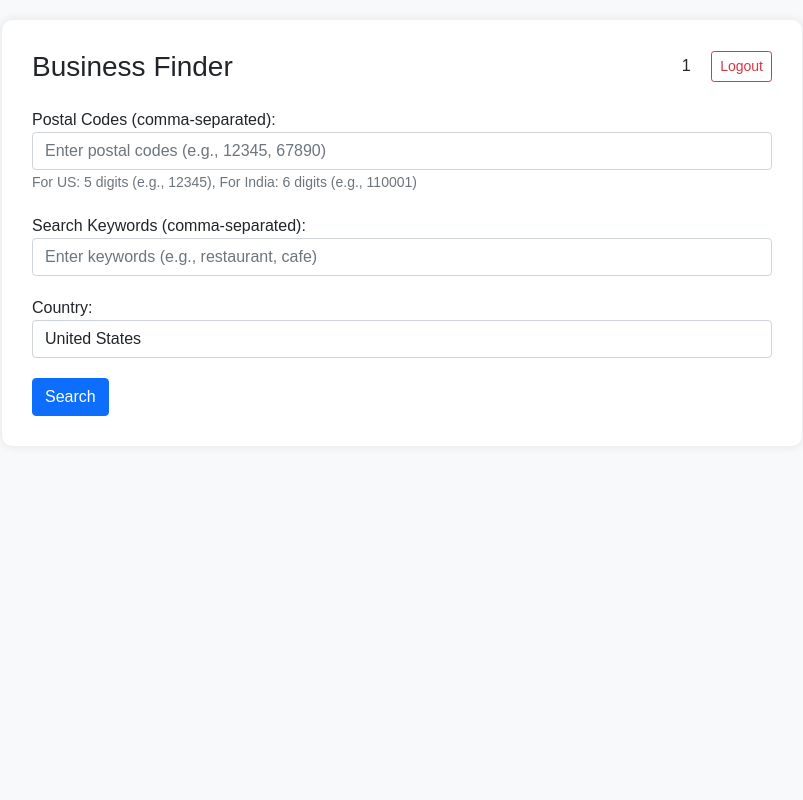
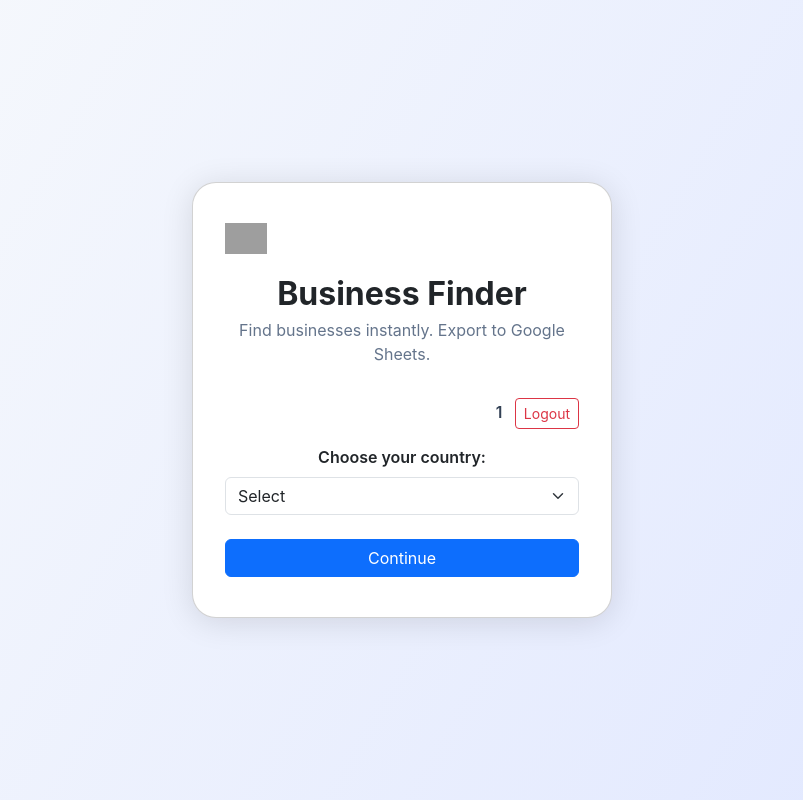
Before and after one commit to shouryarajgupta/business_finder, a Flask app: page / in a window 1280 px wide. Shown: the whole page, without its empty margins (238-1041 px from the left). Run offline with Flask 3, Linux system fonts and the light colour scheme; the visitor is signed in with stand-in values (Sample User, id 1); parts of the project's set-up code (start-up, migrations or seed data) failed here and were passed over; grey boxes are pictures that could not be loaded.

Commit message:
Update index.html

```diff
--- a/templates/index.html
+++ b/templates/index.html
@@ -4,138 +4,185 @@
     <meta charset="UTF-8">
     <meta name="viewport" content="width=device-width, initial-scale=1.0">
     <title>Business Finder</title>
-    <link href="https://cdn.jsdelivr.net/npm/bootstrap@5.1.3/dist/css/bootstrap.min.css" rel="stylesheet">
+    <link href="https://cdn.jsdelivr.net/npm/bootstrap@5.3.2/dist/css/bootstrap.min.css" rel="stylesheet">
     <style>
         body {
-            padding: 20px;
-            background-color: #f8f9fa;
-            font-family: Arial, sans-serif;
+            background: linear-gradient(120deg, #f8fafc 0%, #e0e7ff 100%);
+            min-height: 100vh;
+            display: flex;
+            align-items: center;
+            justify-content: center;
+            font-family: 'Inter', Arial, sans-serif;
         }
-        .container {
-            max-width: 800px;
-            background-color: white;
-            padding: 30px;
-            border-radius: 10px;
-            box-shadow: 0 0 10px rgba(0,0,0,0.1);
-            margin: 0 auto;
+        .card {
+            border-radius: 1.5rem;
+            box-shadow: 0 4px 32px 0 rgba(0,0,0,0.12);
+            padding: 2.5rem 2rem;
+            width: 100%;
+            max-width: 420px;
+            margin: auto;
+            background: white;
         }
-        .form-group {
-            margin-bottom: 20px;
+        .logo {
+            width: 42px;
+            margin-bottom: 1rem;
+        }
+        .headline {
+            font-size: 2rem;
+            font-weight: 700;
+        }
+        .subtitle {
+            font-size: 1rem;
+            color: #64748b;
+            margin-bottom: 2rem;
+        }
+        .form-label {
+            font-weight: 600;
         }
         .result-message {
-            margin-top: 20px;
-            padding: 15px;
-            border-radius: 5px;
+            margin-top: 18px;
+            padding: 1rem;
+            border-radius: 8px;
+            font-size: 1rem;
         }
-        .loading {
-            display: none;
-            text-align: center;
-            margin-top: 20px;
+        .fade-in {
+            animation: fadeIn 0.45s;
+        }
+        @keyframes fadeIn {
+            from { opacity: 0; transform: translateY(10px);}
+            to   { opacity: 1; transform: translateY(0);}
+        }
+        .spinner-border {
+            width: 2rem;
+            height: 2rem;
+        }
+        @media (max-width: 600px) {
+            .card {
+                padding: 1.2rem 0.8rem;
+            }
+            .headline { font-size: 1.4rem; }
         }
     </style>
 </head>
 <body>
-    <div class="container">
+    <div class="card text-center">
+        <!-- Logo/branding -->
+        <img src="https://img.icons8.com/external-tal-revivo-bold-tal-revivo/32/000000/external-magnifying-glass-search-for-anything-zoom-bold-tal-revivo.png"
+             alt="Logo" class="logo">
+        <div class="headline">Business Finder</div>
+        <div class="subtitle">Find businesses instantly. Export to Google Sheets.</div>
+
+        <!-- Authenticated user block -->
         {% if current_user.is_authenticated %}
-        <div class="d-flex justify-content-between align-items-center mb-4">
-            <h1 class="h3 mb-0">Business Finder</h1>
-            <div>
-                <span class="me-3">{{ current_user.id }}</span>
-                <a href="{{ url_for('logout') }}" class="btn btn-outline-danger btn-sm">Logout</a>
-            </div>
+        <div class="mb-3 text-end" style="font-size:0.98rem;">
+            <span class="fw-semibold" style="color:#334155;">{{ current_user.id }}</span>
+            <a href="{{ url_for('logout') }}" class="btn btn-outline-danger btn-sm ms-2">Logout</a>
         </div>
 
-        <form id="searchForm" class="mt-4">
-            <div class="form-group">
-                <label for="postal_codes">Postal Codes (comma-separated):</label>
-                <input type="text" class="form-control" id="postal_codes" name="postal_codes" required
-                       placeholder="Enter postal codes (e.g., 12345, 67890)">
-                <small class="form-text text-muted">For US: 5 digits (e.g., 12345), For India: 6 digits (e.g., 110001)</small>
-            </div>
-
-            <div class="form-group">
-                <label for="keywords">Search Keywords (comma-separated):</label>
-                <input type="text" class="form-control" id="keywords" name="keywords" required
-                       placeholder="Enter keywords (e.g., restaurant, cafe)">
-            </div>
-
-            <div class="form-group">
-                <label for="country">Country:</label>
-                <select class="form-control" id="country" name="country">
-                    <option value="US">United States</option>
-                    <option value="IN">India</option>
+        <!-- Country selector is step 1 -->
+        <form id="step1" class="fade-in">
+            <div class="mb-4">
+                <label for="country" class="form-label">Choose your country:</label>
+                <select class="form-select" id="country" required>
+                    <option value="" disabled selected>Select</option>
+                    <option value="US">🇺🇸 United States</option>
+                    <option value="IN">🇮🇳 India</option>
                 </select>
             </div>
-
-            <button type="submit" class="btn btn-primary">Search</button>
+            <button type="submit" class="btn btn-primary w-100">Continue</button>
         </form>
 
-        <div id="loading" class="loading">
-            <div class="spinner-border text-primary" role="status">
-                <span class="visually-hidden">Loading...</span>
+        <!-- Step 2: Details, only shown after country selection -->
+        <form id="searchForm" class="fade-in" style="display:none;">
+            <div class="form-group mb-3">
+                <label id="postalLabel" for="postal_codes" class="form-label">Postal Code(s):</label>
+                <input type="text" class="form-control" id="postal_codes" name="postal_codes" required>
+                <div id="postalHint" class="form-text text-muted">Enter postal codes (comma-separated)</div>
             </div>
-            <p class="mt-2">Searching for businesses... This may take a few minutes.</p>
+            <div class="form-group mb-3">
+                <label for="keywords" class="form-label">Search Keywords:</label>
+                <input type="text" class="form-control" id="keywords" name="keywords" required
+                       placeholder="E.g. restaurant, cafe, school">
+                <div class="form-text text-muted">Comma-separated, e.g. restaurant, cafe</div>
+            </div>
+            <button type="submit" class="btn btn-success w-100">Search Businesses</button>
+        </form>
+
+        <div id="loading" class="loading" style="display:none;">
+            <div class="spinner-border text-primary" role="status"></div>
+            <p class="mt-2">Searching for businesses... Please wait.</p>
         </div>
-
         <div id="result"></div>
-
         {% else %}
-        <div class="text-center">
-            <h1 class="mb-4">Welcome to Business Finder</h1>
-            <p>Please log in to continue:</p>
-            <a href="{{ url_for('google_login') }}" class="btn btn-primary">Login with Google</a>
+        <!-- Not authenticated -->
+        <div class="fade-in">
+            <h2 class="headline">Welcome to Business Finder</h2>
+            <p class="subtitle">Sign in with Google to continue.</p>
+            <a href="{{ url_for('google_login') }}" class="btn btn-primary w-100">Sign in with Google</a>
         </div>
         {% endif %}
     </div>
 
     <script>
-        document.getElementById('searchForm')?.addEventListener('submit', function(e) {
+        // Country selection flow
+        const countryForm = document.getElementById('step1');
+        const detailForm = document.getElementById('searchForm');
+        const countryInput = document.getElementById('country');
+        let chosenCountry = null;
+
+        // Show details form after country is chosen
+        countryForm?.addEventListener('submit', function(e) {
             e.preventDefault();
+            chosenCountry = countryInput.value;
+            if (!chosenCountry) return;
+            countryForm.style.display = 'none';
+            detailForm.style.display = 'block';
+            detailForm.classList.add('fade-in');
+            // Change postal label/hint based on country
+            if (chosenCountry === 'IN') {
+                document.getElementById('postalLabel').textContent = "PIN Code(s):";
+                document.getElementById('postal_codes').placeholder = "E.g. 110001, 560034";
+                document.getElementById('postalHint').textContent = "6-digit PIN codes, comma-separated";
+            } else {
+                document.getElementById('postalLabel').textContent = "Postal Code(s):";
+                document.getElementById('postal_codes').placeholder = "E.g. 12345, 90210";
+                document.getElementById('postalHint').textContent = "5-digit ZIP codes, comma-separated";
+            }
+            document.getElementById('keywords').focus();
+        });
 
-            const postalCodes = document.getElementById('postal_codes').value;
-            const keywords = document.getElementById('keywords').value;
-            const country = document.getElementById('country').value;
-
-            // Show loading indicator
+        // Business search form submit
+        detailForm?.addEventListener('submit', function(e) {
+            e.preventDefault();
             document.getElementById('loading').style.display = 'block';
             document.getElementById('result').innerHTML = '';
-
             fetch('/search', {
                 method: 'POST',
-                headers: {
-                    'Content-Type': 'application/json',
-                },
+                headers: { 'Content-Type': 'application/json' },
                 body: JSON.stringify({
-                    postal_codes: postalCodes,
-                    keywords: keywords,
-                    country: country
+                    postal_codes: document.getElementById('postal_codes').value,
+                    keywords: document.getElementById('keywords').value,
+                    country: chosenCountry
                 })
             })
             .then(response => response.json())
             .then(data => {
-                // Hide loading indicator
                 document.getElementById('loading').style.display = 'none';
-
                 if (data.error) {
-                    document.getElementById('result').innerHTML = `
-                        <div class="alert alert-danger result-message">
-                            ${data.error}
-                        </div>`;
+                    document.getElementById('result').innerHTML = `<div class="alert alert-danger result-message">${data.error}</div>`;
                 } else {
-                    document.getElementById('result').innerHTML = `
-                        <div class="alert alert-success result-message">
-                            ${data.message}
-                        </div>`;
+                    // Sheet name to link (if possible)
+                    let sheet = data.sheet_name ? `<br><a class="btn btn-outline-success mt-2" href="https://docs.google.com/spreadsheets/d/${'{{ spreadsheet_id }}'}/edit#gid=0" target="_blank">View Results in Google Sheets</a>` : '';
+                    document.getElementById('result').innerHTML =
+                        `<div class="alert alert-success result-message">${data.message}${sheet}</div>`;
+                    // Confetti for first success!
+                    if (window.confetti) window.confetti();
                 }
             })
             .catch(error => {
-                // Hide loading indicator
                 document.getElementById('loading').style.display = 'none';
-
-                document.getElementById('result').innerHTML = `
-                    <div class="alert alert-danger result-message">
-                        An error occurred: ${error}
-                    </div>`;
+                document.getElementById('result').innerHTML =
+                    `<div class="alert alert-danger result-message">An error occurred: ${error}</div>`;
             });
         });
     </script>
```
